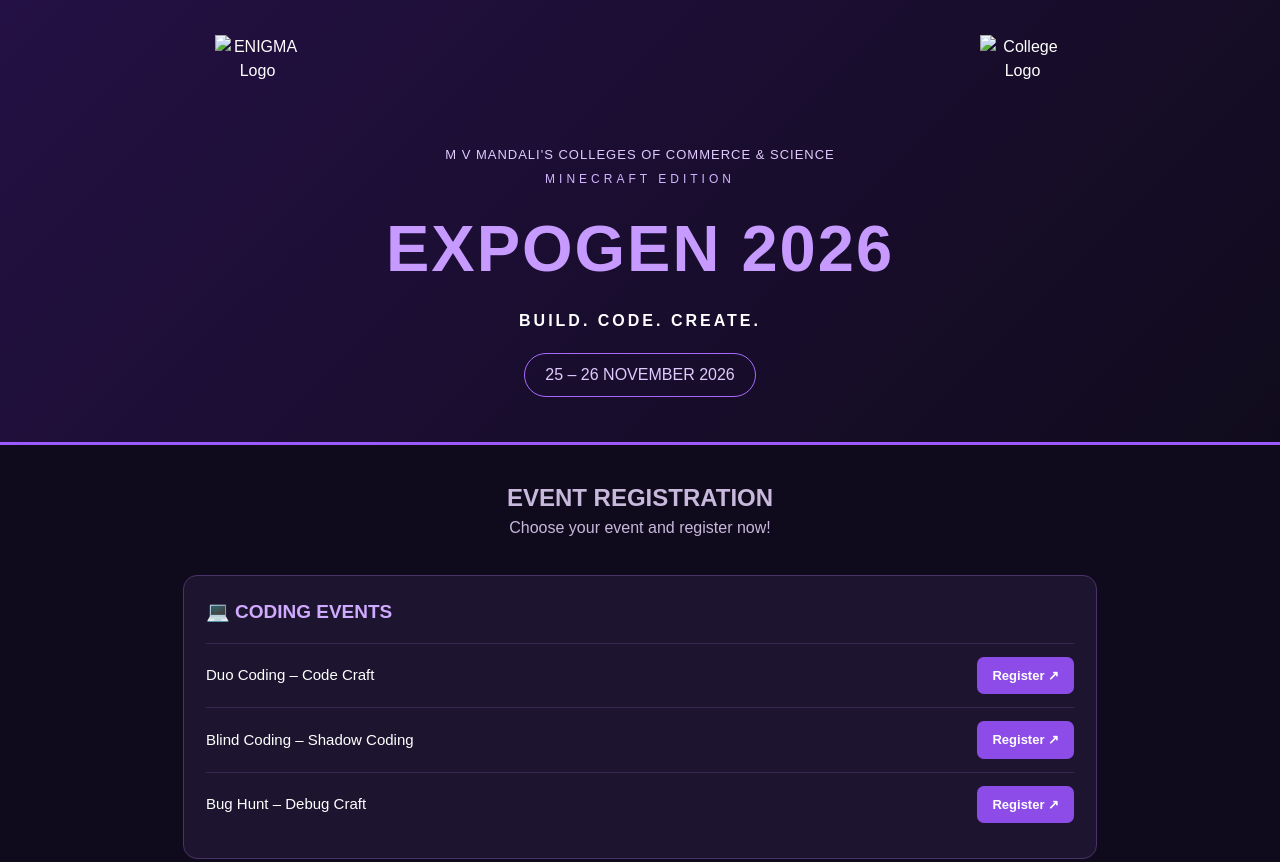
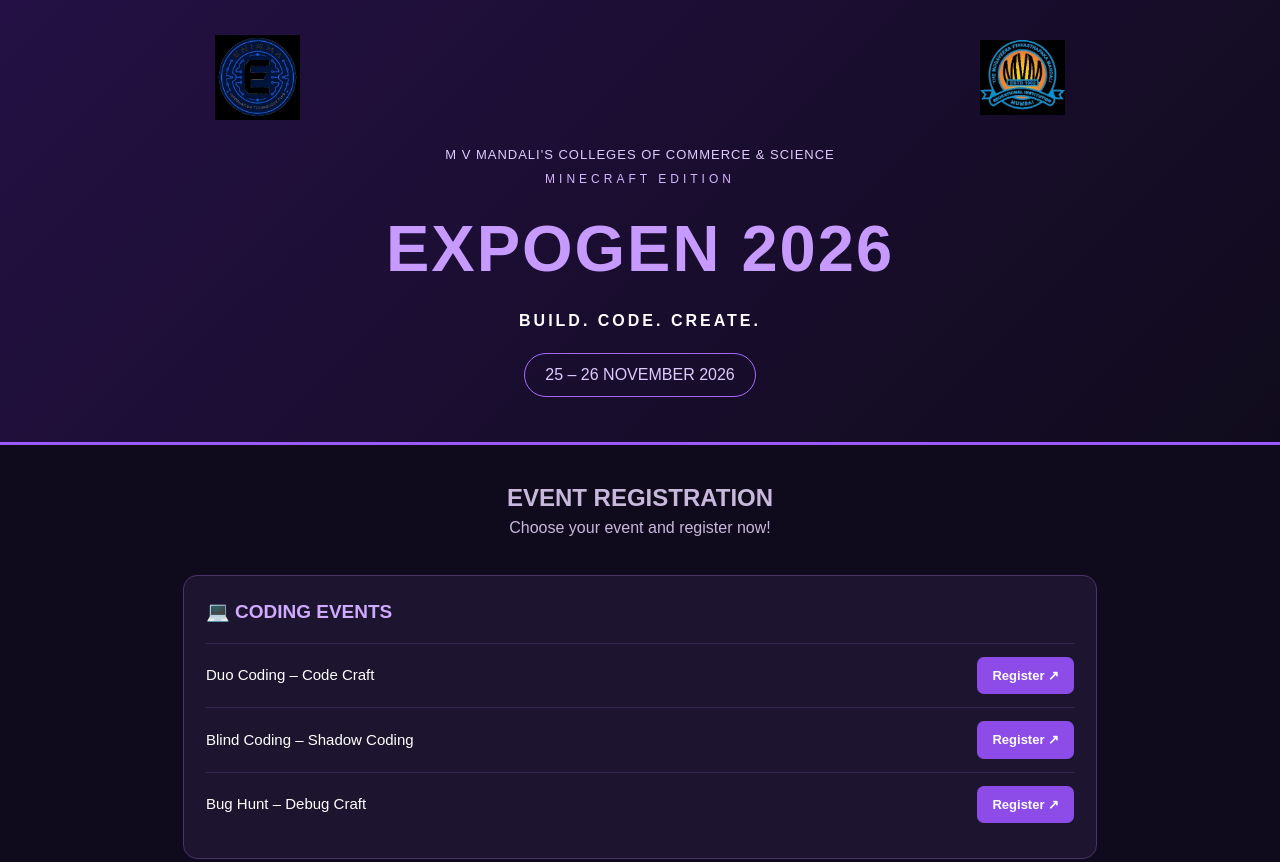
Before and after one commit to jazibshaikh12/xpogen-registration, a plain HTML site: page index.html in a window 1280 px wide. Shown: the top 862 px of the page. Drawn offline with Linux system fonts and the light colour scheme.

Commit message:
Update index.html

```diff
--- a/index.html
+++ b/index.html
@@ -165,8 +165,8 @@ footer {
 <header>
 
   <div class="logos">
-    <img src="" alt="ENIGMA Logo">
-    <img src="" alt="College Logo">
+    <img src="EnigmaLOGO.jpg" alt="ENIGMA Logo">
+    <img src="mvm logo.jpg" alt="College Logo">
   </div>
 
   <div class="college-heading">
```
